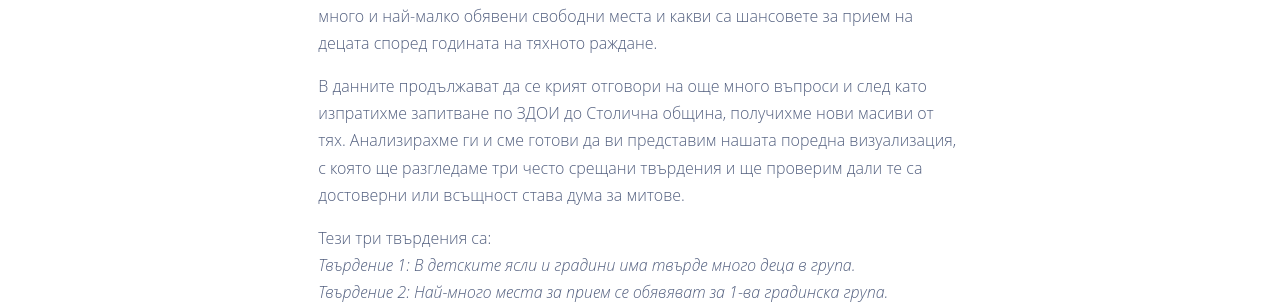
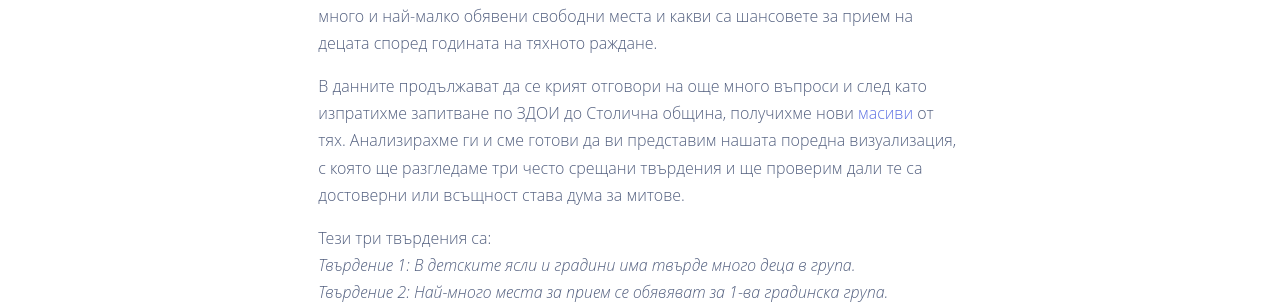
Before and after one commit to data-for-good-bg/data-for-good-bg.github.io, a Jekyll site: the page built from bg/_posts/2022-03-15-sofia-kindergartens-2021-2022.md, in a window 1280 px wide and 900 px high, scrolled down 1116 px. Shown: the part 185-489 px from the top of the window. Built offline with Jekyll 4.4.1, drawn with Linux system fonts in a browser that asks for light colours; nearby versions of some CDN libraries; a script that is not in the unit is left out; some of the changed lines change nothing that is shown; some of the changed text lies outside the part shown.

Commit message:
added links to the raw data

```diff
--- a/bg/_posts/2022-03-15-sofia-kindergartens-2021-2022.md
+++ b/bg/_posts/2022-03-15-sofia-kindergartens-2021-2022.md
@@ -11,7 +11,7 @@
 
 През 2021 г. „Данни за добро“ [представи данни](https://data-for-good.bg/blog/kindergartens-infographic-bg) за детските заведения в София и потърси отговор на някои наболели въпроси, като например колко точки са необходими за прием в яслите и детските градини, в кои столични райони има най-много и най-малко обявени свободни места и какви са шансовете за прием на децата според годината на тяхното раждане.
 
-В данните продължават да се крият отговори на още много въпроси и след като изпратихме запитване по ЗДОИ до Столична община, получихме нови масиви от тях. Анализирахме ги и сме готови да ви представим нашата поредна визуализация, с която ще разгледаме три често срещани твърдения и ще проверим дали те са достоверни или всъщност става дума за митове.
+В данните продължават да се крият отговори на още много въпроси и след като изпратихме запитване по ЗДОИ до Столична община, получихме нови [масиви](https://drive.google.com/drive/folders/1jQDSzg3rYrBJ6kXaqHGMOQdr76l0yRC7?usp=sharing) от тях. Анализирахме ги и сме готови да ви представим нашата поредна визуализация, с която ще разгледаме три често срещани твърдения и ще проверим дали те са достоверни или всъщност става дума за митове.
 
 Тези три твърдения са:<br>
 *Твърдение 1: В детските ясли и градини има твърде много деца в група.*<br>
@@ -53,7 +53,7 @@
 
 ## Твърдение 3: Всички детски градини получават еднакво оскъдни средства и страдат от недостиг на персонал.
 
-Потърсихме данни и за субсидирането на детските градини и за персонала от регистъра на общинските детски градини, който общината води и публикува всяка учебна година.
+Потърсихме данни и за субсидирането на детските градини и за персонала от [регистъра на общинските детски градини](https://www.sofia.bg/en/kinder-garden), който общината води и публикува всяка учебна година.
 
 Анализът показва, че субсидирането на детските заведения се влияе от броя на приетите в тях деца, но субсидията за едно дете варира значително между отделните детски градини.
 
```
